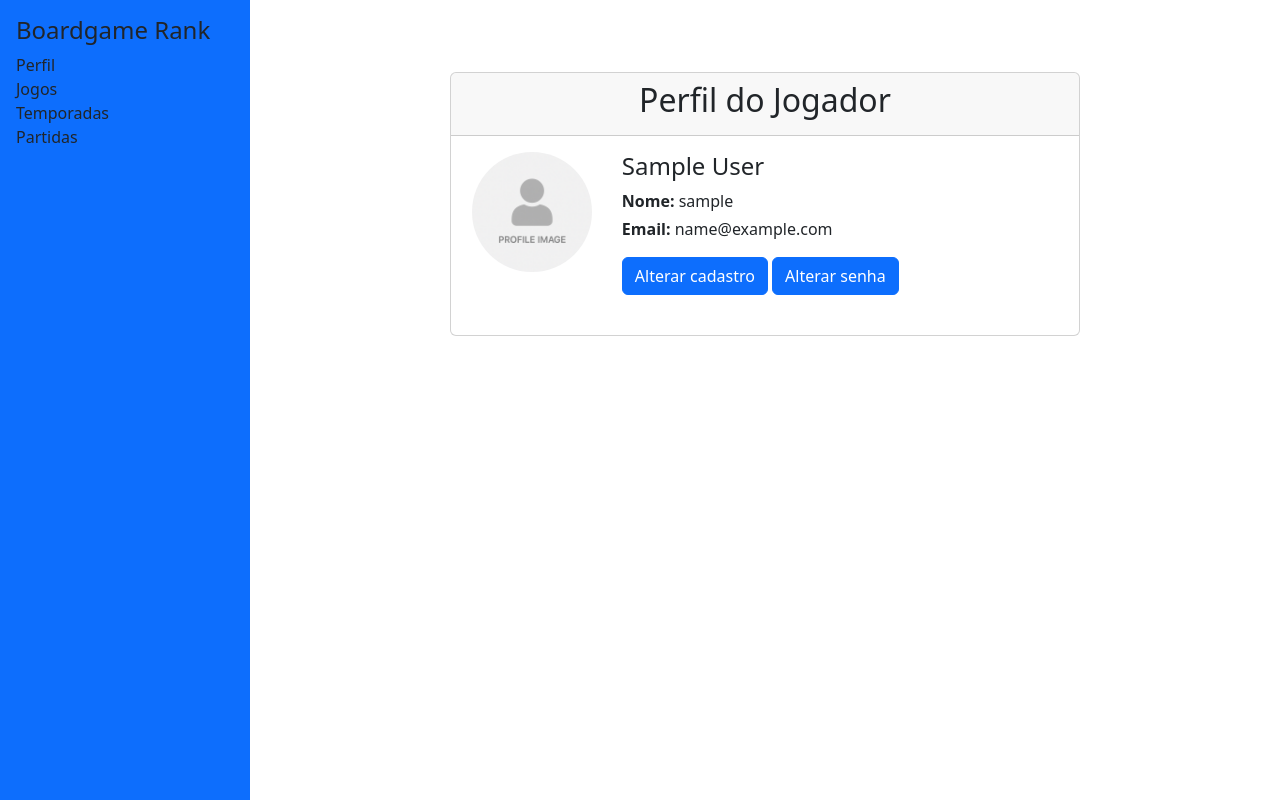
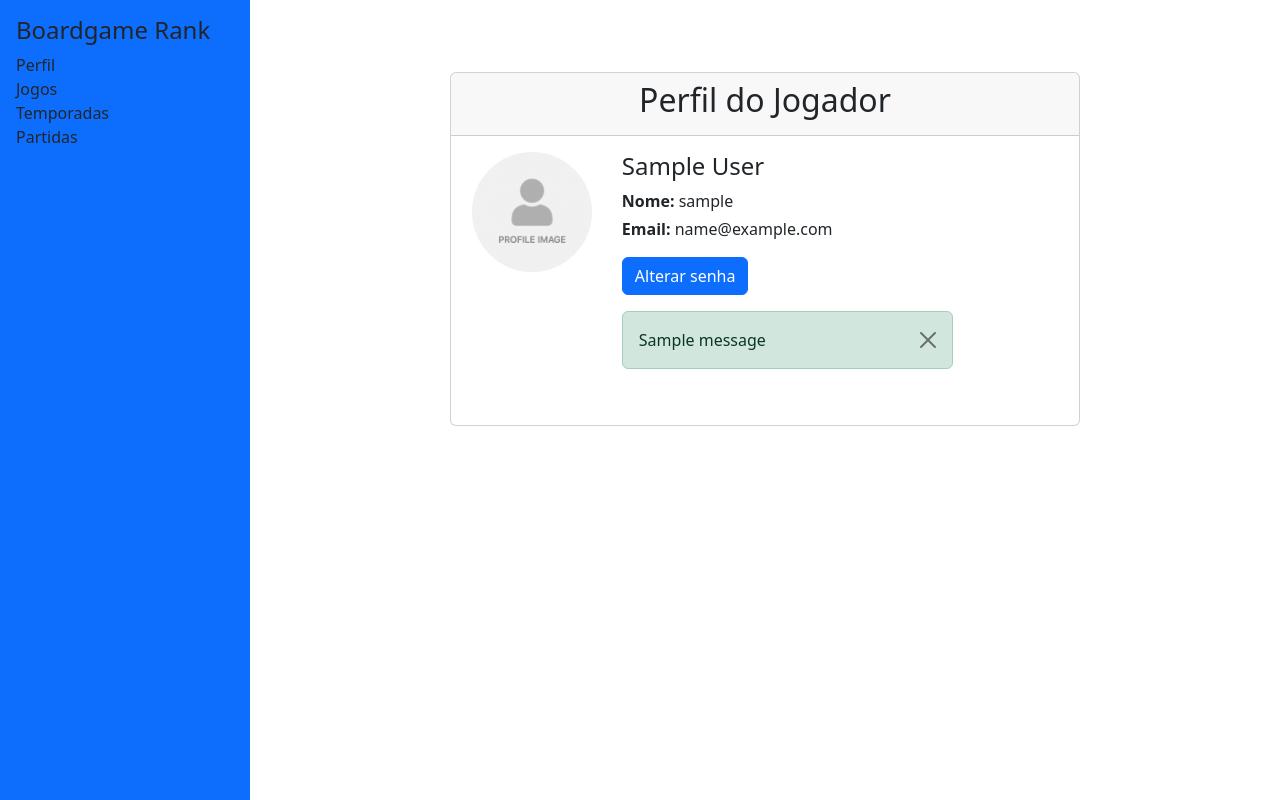
Before and after one commit to eduardo-prjadko/boardgame_rank, a Django app: page /profile/ in a window 1280 px wide. Run offline with Django 5.2, Linux system fonts and the light colour scheme; a user stored in the database is signed in; tables that the repository leaves empty hold one stand-in row (values such as "Sample post"); one stand-in notice (Sample message) is shown.

Commit message:
feat: create profile detail and chage_password pages

```diff
--- a/app/src/bg_rank/bg_rank/settings.py
+++ b/app/src/bg_rank/bg_rank/settings.py
@@ -124,3 +124,6 @@ STATIC_URL = "static/"
 # https://docs.djangoproject.com/en/5.2/ref/settings/#default-auto-field
 
 DEFAULT_AUTO_FIELD = "django.db.models.BigAutoField"
+
+LANGUAGE_CODE = "pt-br"
+USE_I18N = True
--- a/app/src/bg_rank/dashboard/templates/dashboard/player/detail.html
+++ b/app/src/bg_rank/dashboard/templates/dashboard/player/detail.html
@@ -20,8 +20,19 @@
                             <h4 class="card-title">{{ user.get_full_name|default:user.username }}</h4>
                             <p class="card-text mb-1"><strong>Nome:</strong> {{ user.username }}</p>
                             <p class="card-text mb-3"><strong>Email:</strong> {{ user.email }}</p>
-                            <a href="#" class="btn btn-primary">Alterar cadastro</a>
-                            <a href="#" class="btn btn-primary">Alterar senha</a>
+                            <div class="col-md-9 flex-column">
+                                {% block profile_management %}
+                                    <a href="{% url 'change_password' %}" class="btn btn-primary">Alterar senha</a>
+                                {% endblock profile_management %}
+                                {% if messages %}
+                                    {% for message in messages %}
+                                        <div class="alert alert-success alert-dismissible fade show mt-3" role="alert">
+                                            {{ message }}
+                                            <button type="button" class="btn-close" data-bs-dismiss="alert" aria-label="Close"></button>
+                                        </div>
+                                    {% endfor %}
+                                {% endif %}
+                            </div>
                         </div>
                     </div>
                 </div>
--- a/app/src/bg_rank/dashboard/urls.py
+++ b/app/src/bg_rank/dashboard/urls.py
@@ -11,5 +11,10 @@ urlpatterns = [
     path("match/create/", views.MatchFormView.as_view()),
     path("season/", views.season),
     path("season/create/", views.SeasonFormView.as_view()),
-    path("profile/", views.UserProfileView.as_view(), name="user_profile"),
+    path("profile/", views.UserProfileView.as_view(), name="player_profile"),
+    path(
+        "profile/change_password",
+        views.CustomPasswordChangeView.as_view(),
+        name="change_password",
+    ),
 ]
--- a/app/src/bg_rank/dashboard/views.py
+++ b/app/src/bg_rank/dashboard/views.py
@@ -3,7 +3,10 @@ from django.http import HttpRequest, HttpResponse
 from django.views.generic.edit import FormView
 from django.contrib.auth.mixins import LoginRequiredMixin
 from django.contrib.auth import get_user_model
+from django.contrib import messages
 from django.views.generic.detail import DetailView
+from django.contrib.auth.views import PasswordChangeView
+from django.urls import reverse_lazy
 
 from .forms import BoardgameForm, MatchForm, SeasonForm
 
@@ -64,3 +67,12 @@ class UserProfileView(LoginRequiredMixin, DetailView):
 
     def get_object(self):
         return self.request.user
+
+
+class CustomPasswordChangeView(LoginRequiredMixin, PasswordChangeView):
+    template_name = "dashboard/player/change_password.html"
+    success_url = reverse_lazy("player_profile")
+
+    def form_valid(self, form):
+        messages.success(self.request, "Senha alterada com sucesso!")
+        return super().form_valid(form)
--- a/app/src/bg_rank/templates/main.html
+++ b/app/src/bg_rank/templates/main.html
@@ -6,7 +6,7 @@
 <div class="d-flex">
     <nav class="flex-column bg-primary p-3" style="width: 250px; height: 100vh;">
         <h4>Boardgame Rank</h4>
-        <a href="#" class="nav-link">Perfil</a>
+        <a href="{% url 'player_profile' %}" class="nav-link">Perfil</a>
         <a href="#" class="nav-link">Jogos</a>
         <a href="#" class="nav-link">Temporadas</a>
         <a href="#" class="nav-link">Partidas</a>
```
Also changed, not shown: app/src/bg_rank/dashboard/templates/dashboard/player/change_password.html (added, +14 -0 lines).
